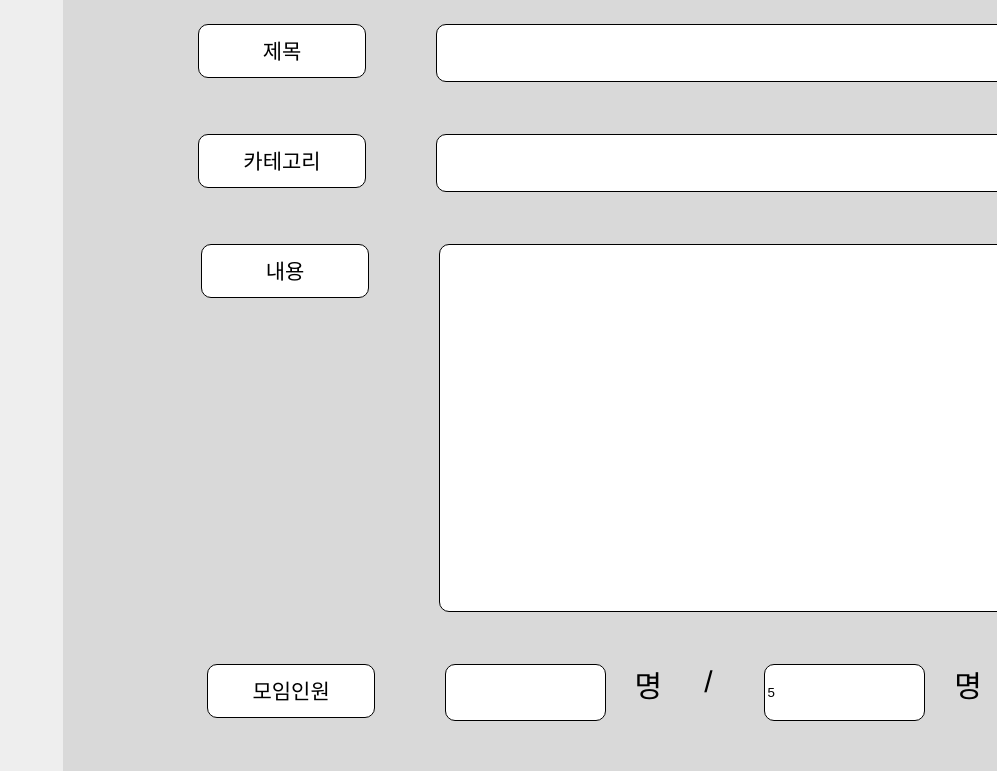
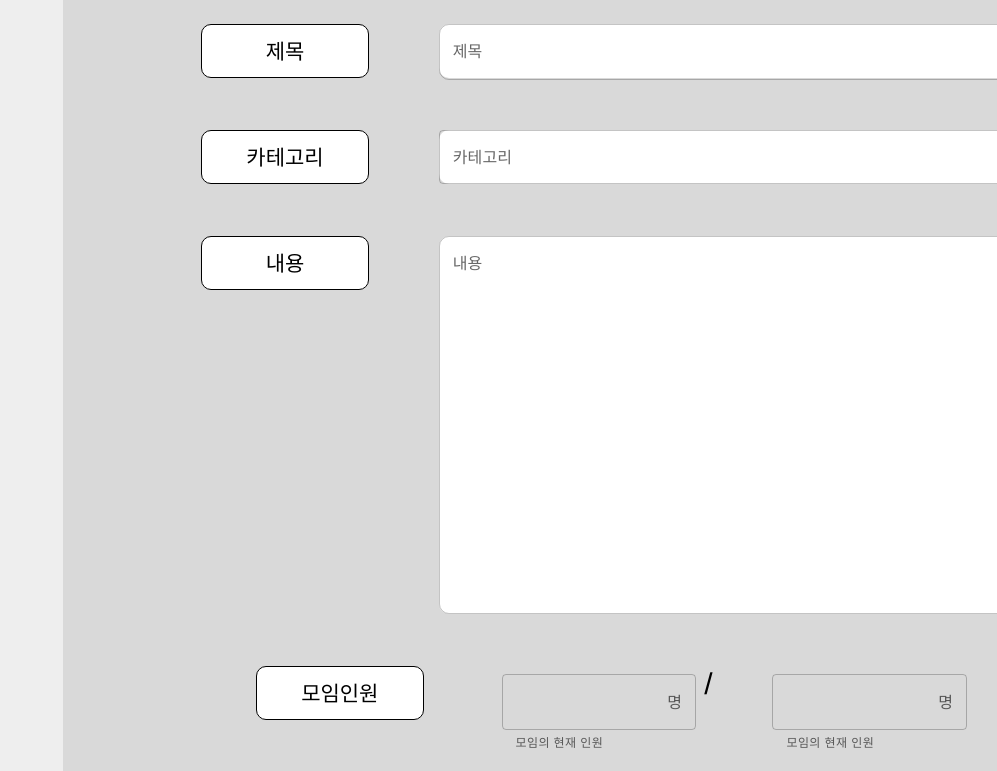
Before and after one commit to gemynd1/Study-Res-System, a React (Create React App) app in the folder src/main/frontend/: page /board/postRewrite in a window 1280 px wide. Shown: the part 280-1051 px from the top of the page, without its empty margins (283-1280 px from the left). Built offline with nearby package versions, Linux system fonts and the light colour scheme.

Commit message:
feat: postRewrite materialUI 작업중

```diff
--- a/src/main/frontend/src/Components/Content/Board/PostRewrite.js
+++ b/src/main/frontend/src/Components/Content/Board/PostRewrite.js
@@ -1,6 +1,88 @@
 import React from "react";
 import '../../../style/postRewrite.css';
 // import { RadioGroup } from "@mui/material";
+
+// 텍스트ui import
+import Box from '@mui/material/Box';
+import TextField from '@mui/material/TextField';
+
+// 카테고리 ui import
+import InputLabel from '@mui/material/InputLabel';
+import MenuItem from '@mui/material/MenuItem';
+import FormControl from '@mui/material/FormControl';
+import Select from '@mui/material/Select';
+// import Box from '@mui/material/Box';
+
+// group-section input ui import
+import OutlinedInput from '@mui/material/OutlinedInput';
+import InputAdornment from '@mui/material/InputAdornment';
+import FormHelperText from '@mui/material/FormHelperText';
+// import FormControl from '@mui/material/FormControl';
+// import Box from '@mui/material/Box';
+// import TextField from '@mui/material/TextField';
+
+
+// input ui function
+function BasicTextFields({label}) {
+    const multiline = label === '내용' ? {multiline: true, rows: 15} : {};
+
+    return (
+      <Box
+        component="form"
+        sx={{ '& > :not(style)': { m: 1, width: '25ch' } }}
+        noValidate
+        autoComplete="off"
+      >
+        <TextField id="outlined-basic" label={label} variant="outlined" {...multiline} />
+      </Box>
+    );
+  }
+
+// 카테고리select ui function
+function BasicSelect() {
+    const [category, setCategory] = React.useState('');
+
+    const handleChange = (event) => {
+      setCategory(event.target.value);
+    };
+
+    return (
+      <Box sx={{ minWidth: 120 }}>
+        <FormControl fullWidth>
+          <InputLabel id="demo-simple-select-label">카테고리</InputLabel>
+          <Select
+            labelId="demo-simple-select-label"
+            id="demo-simple-select"
+            value={category}
+            label="카테고리"
+            onChange={handleChange}
+          >
+            <MenuItem value={"곧마감"}>곧마감</MenuItem>
+            <MenuItem value={"new"}>new</MenuItem>
+            <MenuItem value={"프로그래밍"}>프로그래밍</MenuItem>
+          </Select>
+        </FormControl>
+      </Box>
+    );
+}
+
+// group-section input ui function
+function InputAdornments() {
+    return (
+        <FormControl sx={{ m: 1, width: '25ch' }} variant="outlined">
+          <OutlinedInput
+            id="outlined-adornment-weight"
+            endAdornment={<InputAdornment position="end">명</InputAdornment>}
+            aria-describedby="outlined-weight-helper-text"
+            inputProps={{
+              'aria-label': 'weight',
+            }}
+          />
+          <FormHelperText id="outlined-weight-helper-text">모임의 현재 인원</FormHelperText>
+        </FormControl>
+    );
+}
+
 
 const PostRewrite = () => {
     return (
@@ -12,21 +94,21 @@ const PostRewrite = () => {
                         <div className="title">
                             <span className="title-text">제목</span>
                         </div>
-                        <input />
+                        <BasicTextFields label="제목" />
                     </div>
 
                     <div className="category-section">
                         <div className="category">
                             <span className="category-text">카테고리</span>
                         </div>
-                        <input />
+                        <BasicSelect />
                     </div>
 
                     <div className="content-section">
                         <div className="content">
                             <span className="content-text">내용</span>
                         </div>
-                        <textarea />
+                        <BasicTextFields label="내용" />
                     </div>
 
                     <div className="groupCount-section">
@@ -34,13 +116,15 @@ const PostRewrite = () => {
                             <span className="groupCount-text">모임인원</span>
                         </div>
                         <div className="current-count">
-                            <input />
-                            <span>명</span>
+                            {/* <input />
+                            <span>명</span> */}
+                            <InputAdornments />
                         </div>
                         <div className="/">/</div>
                         <div className="maximum-count">
-                            <input value={"5"} />
-                            <span>명</span>
+                            {/* <input value={"5"} />
+                            <span>명</span> */}
+                            <InputAdornments />
                         </div>
                     </div>
 
--- a/src/main/frontend/src/style/post.css
+++ b/src/main/frontend/src/style/post.css
@@ -582,6 +582,7 @@ div.post div.join-button-section {
     margin-top: 145px;
     display: flex;
     justify-content: center;
+    cursor: pointer;
 }
 
 div.post div.join-button-section div.join-button {
--- a/src/main/frontend/src/style/postRewrite.css
+++ b/src/main/frontend/src/style/postRewrite.css
@@ -53,13 +53,23 @@ div.postRewrite-section div.title-section div.title span.title-text {
     color: #000000;
 }
 
-div.postRewrite-section div.title-section input {
+div.postRewrite-section div.title-section form.MuiBox-root {
     display: inline;
     position: relative;
     width: 714px;
     height: 54px;
     background: #FFFFFF;
-    border: 1px solid #000000;
+    /* border: 1px solid #000000; */
+    border-radius: 10px;
+}
+
+div.postRewrite-section div.title-section form.MuiBox-root div.MuiFormControl-root {
+    width: 714px;
+    height: 54px;
+    margin: 0px;
+}
+
+div.postRewrite-section div.title-section form.MuiBox-root div.MuiFormControl-root div.MuiInputBase-root {
     border-radius: 10px;
 }
 
@@ -93,14 +103,22 @@ div.postRewrite-section div.category-section div.category span.category-text {
     color: #000000;
 }
 
-div.postRewrite-section div.category-section input {
+div.postRewrite-section div.category-section div.MuiBox-root {
     display: inline;
     position: relative;
     width: 714px;
     height: 54px;
     background: #FFFFFF;
-    border: 1px solid #000000;
     border-radius: 10px;
+}
+
+div.postRewrite-section div.category-section div.MuiBox-root input {
+    display: none;
+}
+
+div.postRewrite-section div.category-section div.MuiBox-root div.MuiFormControl-root div.MuiInputBase-root {
+    width: 714px;
+    height: 54px;
 }
 
 div.postRewrite-section div.content-section {
@@ -133,14 +151,24 @@ div.postRewrite-section div.content-section div.content span.content-text {
     color: #000000;
 }
 
-div.postRewrite-section div.content-section textarea {
+div.postRewrite-section div.content-section form.MuiBox-root {
     display: inline;
     position: relative;
     width: 714px;
-    height: 368px;
+    height: 378px;
     box-sizing: border-box;
     background: #FFFFFF;
-    border: 1px solid #000000;
+    /* border: 1px solid #000000; */
+    border-radius: 10px;
+}
+
+div.postRewrite-section div.content-section form.MuiBox-root div.MuiFormControl-root {
+    width: 714px;
+    height: 378px;
+    margin: 0px;
+}
+
+div.postRewrite-section div.content-section form.MuiBox-root div.MuiFormControl-root div.MuiInputBase-root {
     border-radius: 10px;
 }
 
@@ -179,7 +207,7 @@ div.postRewrite-section div.groupCount-section div.current-count {
     display: inline-block;
 }
 
-div.postRewrite-section div.groupCount-section div.current-count input {
+/* div.postRewrite-section div.groupCount-section div.current-count input {
     margin-right: 29px;
     width: 154.69px;
     height: 53.93px;
@@ -195,7 +223,7 @@ div.postRewrite-section div.groupCount-section div.current-count span {
     font-size: 30px;
     line-height: 36px;
     color: #000000;
-}
+} */
 
 div.postRewrite-section div.groupCount-section div.\/ {
     margin-right: 52px;
@@ -209,7 +237,7 @@ div.postRewrite-section div.groupCount-section div.maximum-count {
     display: inline-block;
 }
 
-div.postRewrite-section div.groupCount-section div.maximum-count input {
+/* div.postRewrite-section div.groupCount-section div.maximum-count input {
     margin-right: 29px;
     width: 154.69px;
     height: 53.93px;
@@ -224,7 +252,7 @@ div.postRewrite-section div.groupCount-section div.maximum-count span {
     font-size: 30px;
     line-height: 36px;
     color: #000000;
-}
+} */
 
 div.postRewrite-section div.meetingPoint-section {
     display: flex;
```
